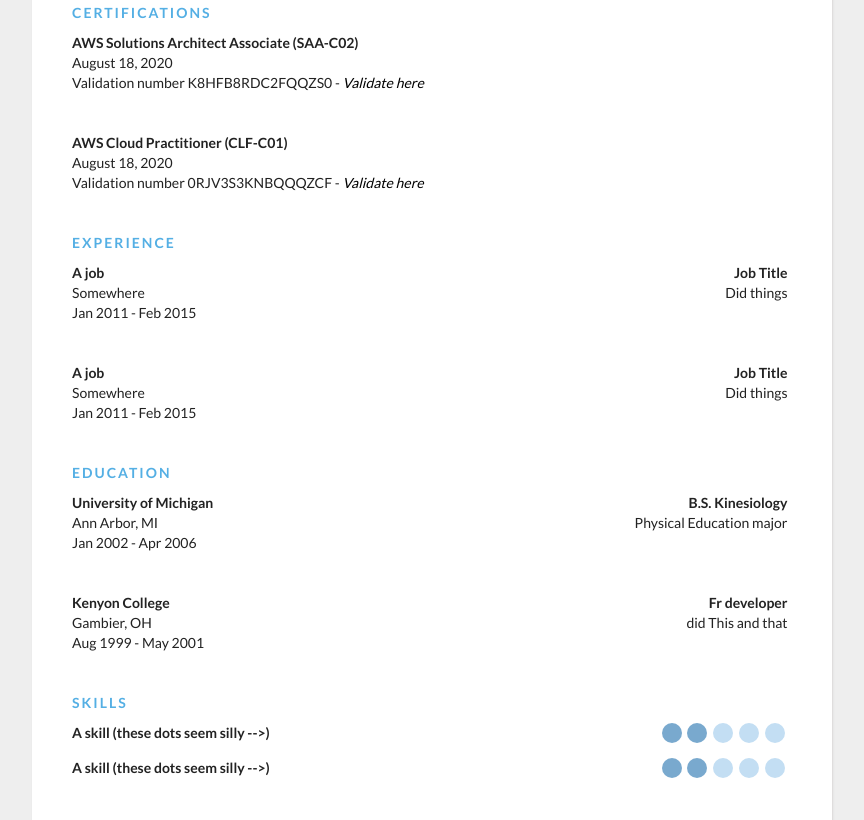
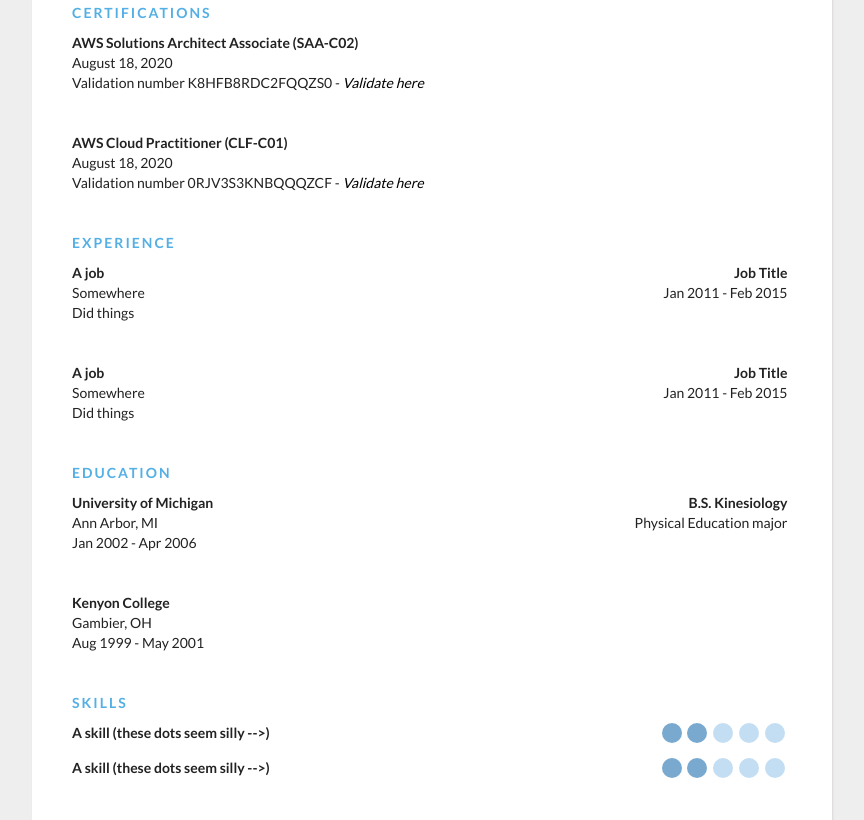
Before and after one commit to aeversme/resumestatic, a plain HTML site: page indextest.html in a window 1280 px wide. Shown: the part 430-1250 px from the top of the page, without its empty margins (208-1072 px from the left). Drawn offline with nearby package versions, Linux system fonts and the light colour scheme.

Commit message:
Update indextest

```diff
--- a/indextest.html
+++ b/indextest.html
@@ -72,22 +72,22 @@
           <div class="left">
             <div class="name">A job</div>
             <div class="addr">Somewhere</div>
-            <div class="duration">Jan 2011 - Feb 2015</div>
+            <div class="duration">Did things</div>
           </div>
           <div class="right">
             <div class="name">Job Title</div>
-            <div class="desc">Did things</div>
+            <div class="desc">Jan 2011 - Feb 2015</div>
           </div>
         </div>
                 <div class="section__list-item">
           <div class="left">
             <div class="name">A job</div>
             <div class="addr">Somewhere</div>
-            <div class="duration">Jan 2011 - Feb 2015</div>
+            <div class="duration">Did things</div>
           </div>
           <div class="right">
             <div class="name">Job Title</div>
-            <div class="desc">Did things</div>
+            <div class="desc">Jan 2011 - Feb 2015</div>
           </div>
         </div>
       </div>
@@ -113,8 +113,8 @@
             <div class="duration">Aug 1999 - May 2001</div>
           </div>
           <div class="right">
-            <div class="name">Fr developer</div>
-            <div class="desc">did This and that</div>
+            <div class="name"></div>
+            <div class="desc"></div>
           </div>
         </div>
 
```
